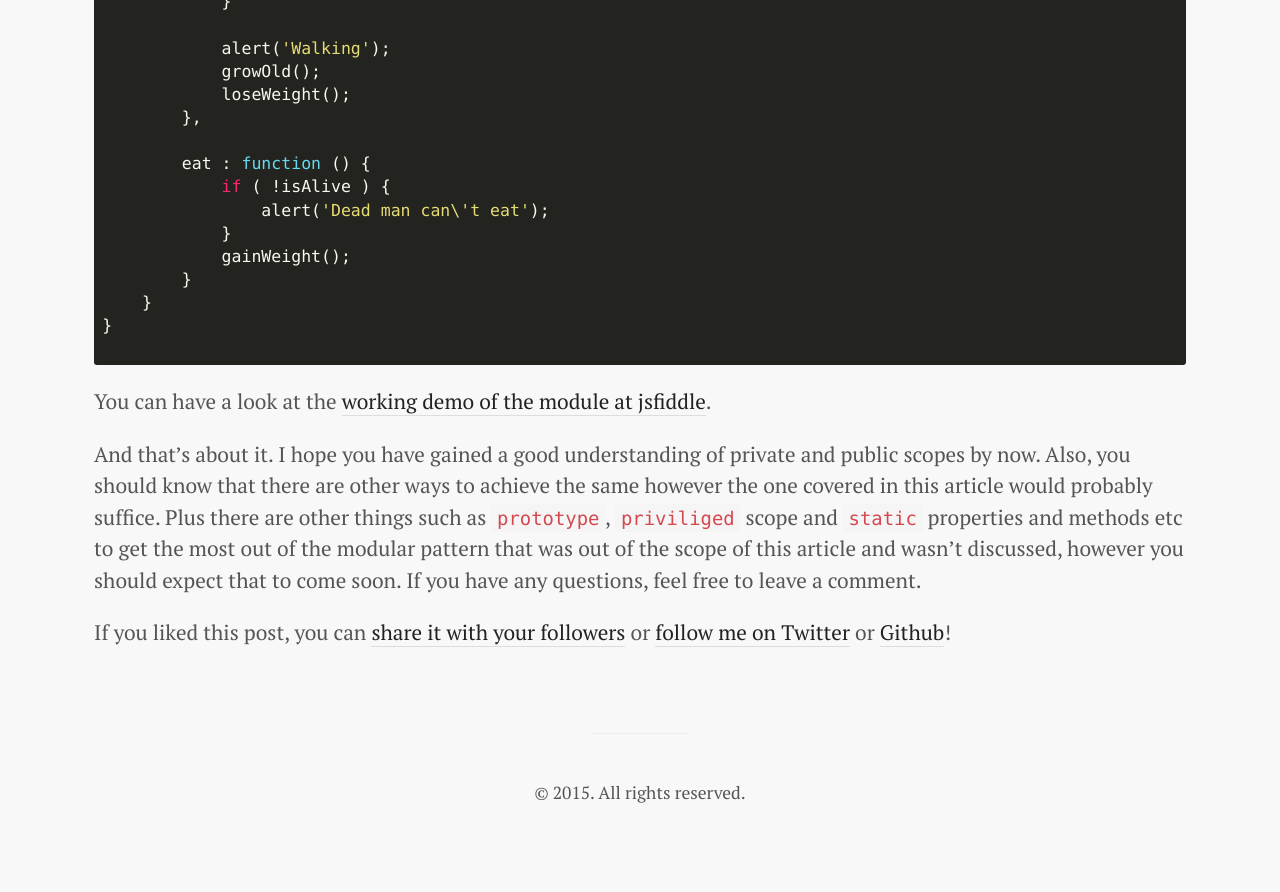
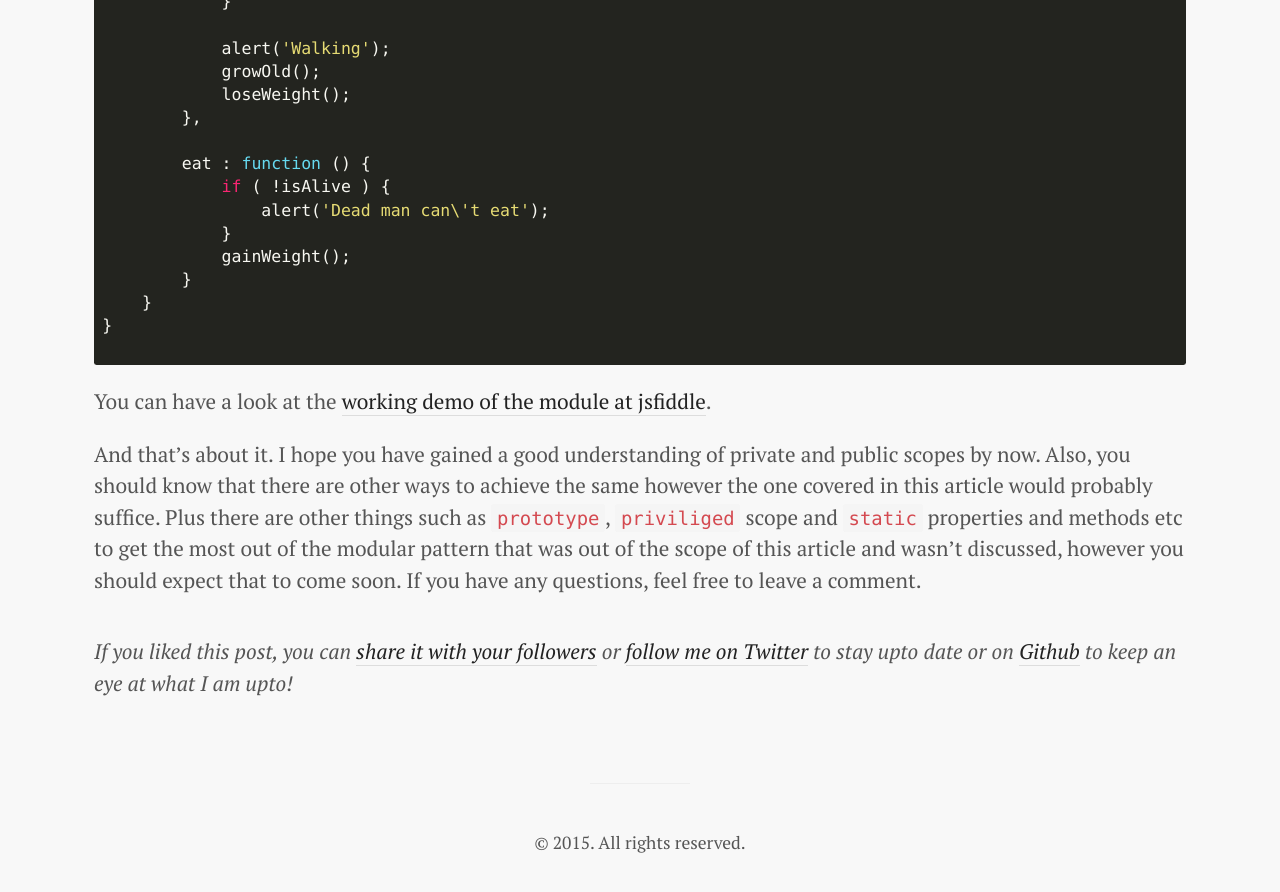
Before and after one commit to kamranahmedse/kamranahmedse.github.io, a Jekyll site: the page built from blog/_posts/2015-01-03-private-and-public-scopes-in-javascript.md, in a window 1280 px wide and 900 px high, scrolled down 5542 px. Shown: the top 892 px of the window. Built offline with Jekyll 4.4.1, drawn with Linux system fonts in a browser that asks for light colours; comment, search, counter and statistics services are not loaded; before the commit the page ends 6391 px from its top, so only the background shows below that.

Commit message:
Update twitter_plug.html

```diff
--- a/_includes/twitter_plug.html
+++ b/_includes/twitter_plug.html
@@ -1 +1 @@
-<div class="twitter_plug">If you liked this post, you can <a href="https://twitter.com/intent/tweet?url={{ site.url }}{{ page.url }}&text={{ page.title }}&via=joshualande" target="_blank"> share it with your followers</a> or <a href="https://twitter.com/kamranahmed_se">follow me on Twitter</a> or <a href="http://github.com/kamranahmedse">Github</a>!</div>
+<div class="twitter_plug" style="font-style: italic; margin-top: 40px;">If you liked this post, you can <a href="https://twitter.com/intent/tweet?url={{ site.url }}{{ page.url }}&text={{ page.title }}&via=kamranahmed_se" target="_blank"> share it with your followers</a> or <a href="https://twitter.com/kamranahmed_se">follow me on Twitter</a> to stay upto date or on <a href="http://github.com/kamranahmedse">Github</a> to keep an eye at what I am upto!</div>
```
